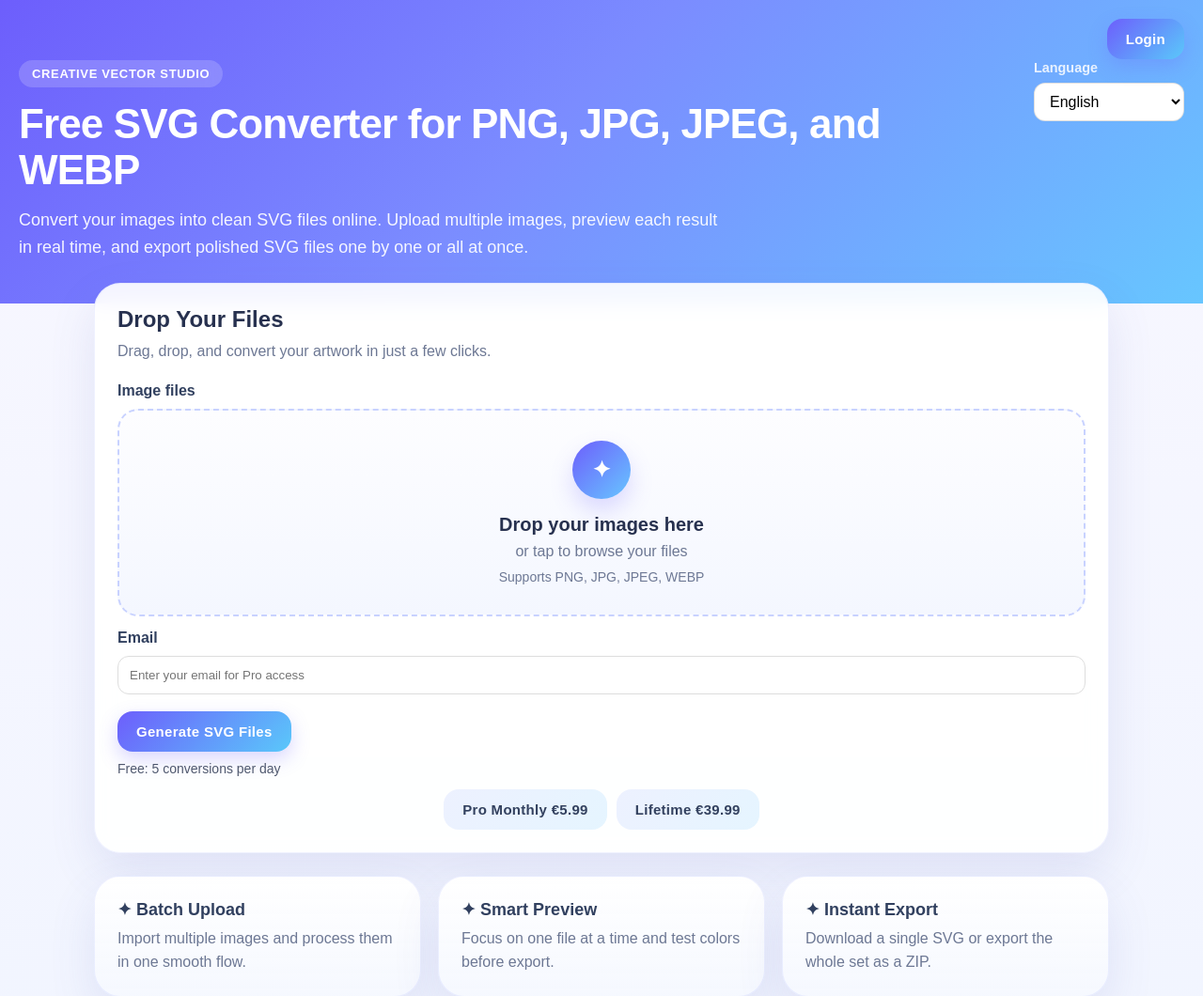
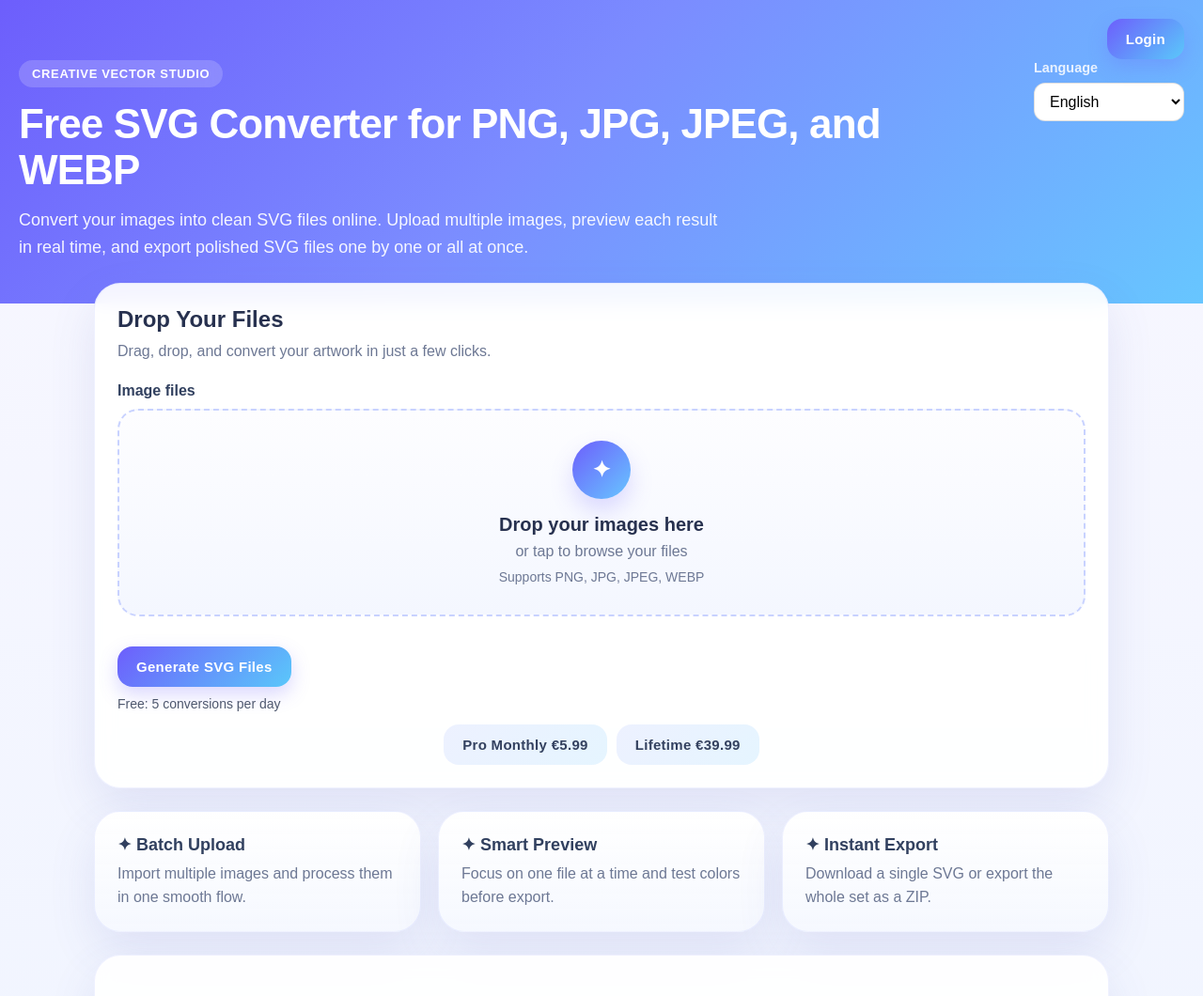
Before and after one commit to Jinminland/mhjin91, a FastAPI app: page / in a window 1280 px wide. Shown: the top 1060 px of the page at 94% size. Run offline with FastAPI, Linux system fonts and the light colour scheme; some libraries are stand-ins or nearby versions.

Commit message:
fix button

```diff
--- a/app/templates/index.html
+++ b/app/templates/index.html
@@ -44,7 +44,7 @@
 <body>
     <div class="page">
         <header class="hero">
-            <div id="auth-status" style="position:absolute; top:60px; right:20px; color:white; font-size:14px; z-index:1000;"></div>
+            <div id="auth-status" style="position:absolute; top:20px; right:150px; color:white; font-size:14px; z-index:1000; max-width:220px; text-align:right;"></div>
             <div id="auth-buttons" style="position:absolute; top:20px; right:20px; display:flex; gap:8px; z-index:1000;">
                 <button id="login-btn" type="button" onclick="login()">Login</button>
                 <button id="logout-btn" type="button" onclick="logout()" style="display:none;">Logout</button>
@@ -81,6 +81,8 @@
                 </p>
 
                 <form action="/convert" method="post" enctype="multipart/form-data" class="form-grid">
+                    <input type="hidden" name="access_token" id="convert_access_token">
+
                     <div class="form-group">
                         <label for="file" data-i18n="image_files_label">Image files</label>
 
@@ -102,17 +104,6 @@
                         </div>
 
                         <div id="selected-files" class="selected-files"></div>
-                    </div>
-
-                    <div class="form-group">
-                        <label for="user_email" data-i18n="email_label">Email</label>
-                        <input
-                            type="email"
-                            id="user_email"
-                            name="user_email"
-                            placeholder="Enter your email for Pro access"
-                            style="width:100%; padding:12px; border-radius:12px; border:1px solid #ddd;"
-                        />
                     </div>
 
                     <div class="form-actions">
@@ -583,6 +574,7 @@
     const lifetimeCheckoutBtn = document.getElementById("lifetime-checkout-btn");
     const monthlyAccessTokenInput = document.getElementById("monthly_access_token");
     const lifetimeAccessTokenInput = document.getElementById("lifetime_access_token");
+    const convertAccessTokenInput = document.getElementById("convert_access_token");
     const loginBtn = document.getElementById("login-btn");
     const logoutBtn = document.getElementById("logout-btn");
 
@@ -604,6 +596,7 @@
         const value = emailOverride ?? (emailInput ? emailInput.value : "");
         if (monthlyEmailInput) monthlyEmailInput.value = value;
         if (lifetimeEmailInput) lifetimeEmailInput.value = value;
+        if (convertAccessTokenInput) convertAccessTokenInput.value = token;
 
         const { data } = await supabaseClient.auth.getSession();
         const token = data?.session?.access_token || "";
@@ -827,7 +820,7 @@ async function updateAuthUI() {
         if (monthlyCheckoutBtn) monthlyCheckoutBtn.disabled = true;
         if (lifetimeCheckoutBtn) lifetimeCheckoutBtn.disabled = true;
 
-        if (authStatus) authStatus.textContent = "Logged out";
+        if (authStatus) authStatus.textContent = "";
         if (emailInput) emailInput.value = "";
 
         if (loginBtn) loginBtn.style.display = "inline-block";
```
